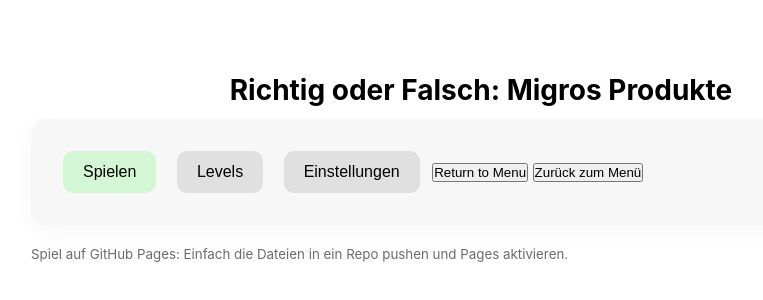
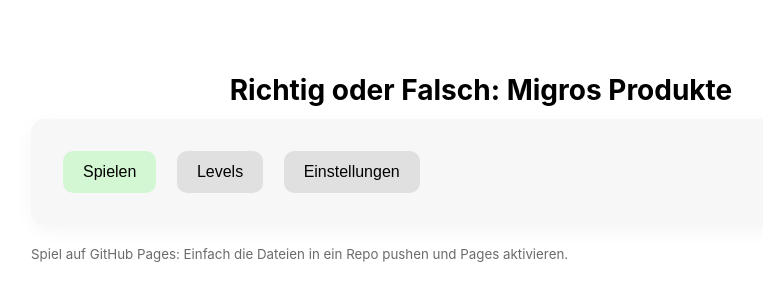
Before and after one commit to lebob-lgtm/Richtig-oder-Falsch-Migros-Produkte, a plain HTML site: page index.html in a window 1280 px wide. Shown: the part 232-532 px from the top of the page, without its empty margins (159-922 px from the left). Drawn offline with Linux system fonts and the light colour scheme.

Commit message:
Update index.html

```diff
--- a/index.html
+++ b/index.html
@@ -16,8 +16,6 @@
       <button class="btn primary" id="playBtn">Spielen</button>
       <button class="btn" id="levelsBtn">Levels</button>
       <button class="btn" id="settingsBtn">Einstellungen</button>
-      <button id="menuBtn">Return to Menu</button>
-      <button id="retoursettingsBtn">Zurück zum Menü</button>
     </section>
 
     <section id="levels" class="card hidden">
```
